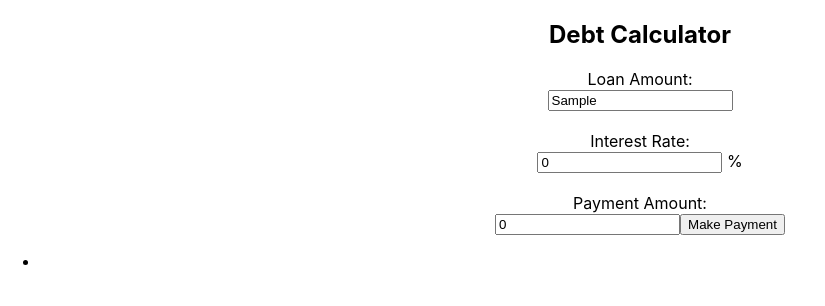
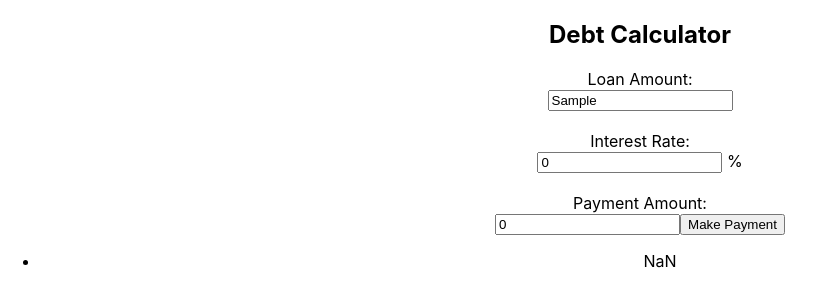
Before and after one commit to reynolga/debtCalculator, a React (Create React App) app: page / in a window 1280 px wide. Both pictures are taken after typing "Sample" into the empty fields and a click on the button "Make Payment". Shown: the top 306 px of the page, without its empty margins (0-825 px from the left). Built offline with nearby package versions, Linux system fonts and the light colour scheme.

Commit message:
can calculate the interest now.

```diff
--- a/src/PaymentCalculator.jsx
+++ b/src/PaymentCalculator.jsx
@@ -16,6 +16,13 @@ class PaymentCalculator extends React.Component {
 
   loanAmountChanged = ({target: {value}}) => this.setState({loanAmount: value});
 
+  calculateInterest = () => {
+    let interest = Number(this.state.interestRate);
+    let interestPerMonth = interest / 100.0 / 12.0; //12 months per year
+    let balance = Number(this.state.loanAmount); //TODO calculate this.
+    return (interestPerMonth * balance);
+  }
+
   handleSubmit = (e) => {
     e.preventDefault();
 
@@ -30,6 +37,7 @@ class PaymentCalculator extends React.Component {
      const newItem = {
        paymentAmount: this.state.paymentAmount,
        id: Date.now(),
+       interest: this.calculateInterest(),
      }
 
     this.setState((state) => ({
--- a/src/PaymentTable.jsx
+++ b/src/PaymentTable.jsx
@@ -9,7 +9,7 @@ class PaymentTable extends React.Component {
      return (
        <ul>
          {items.map(item => (
-           <li key={item.id}>{item.text}</li>
+           <li key={item.id}>{item.interest}</li>
          ))}
        </ul>
      )
```
